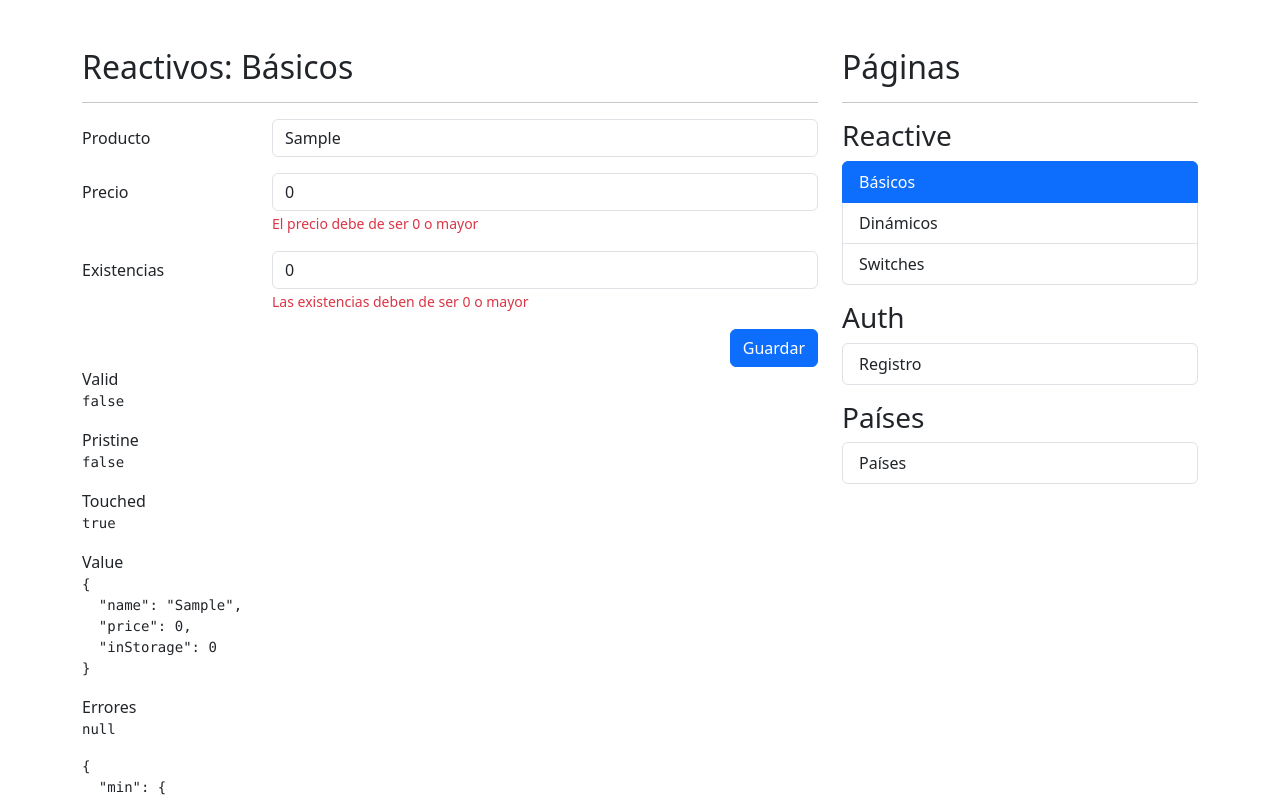
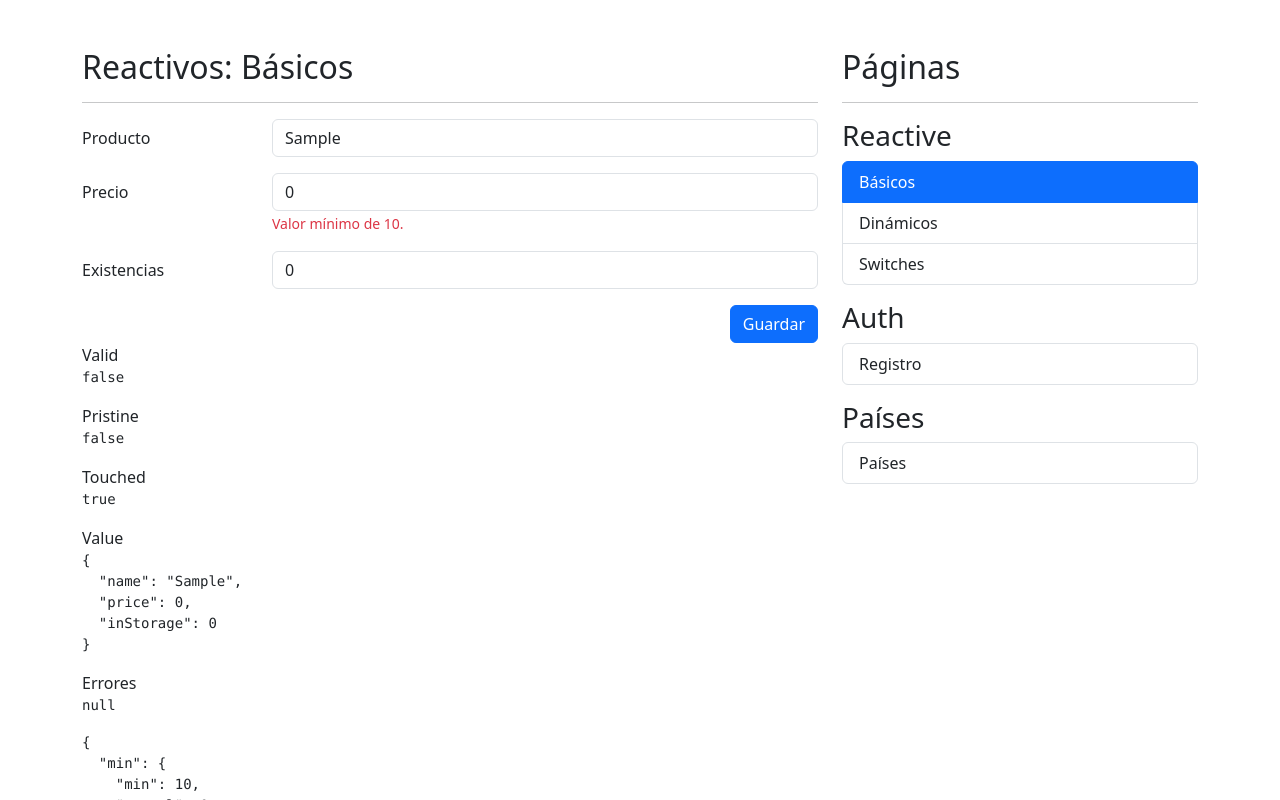
Before and after one commit to Ivanlopez-dev/reactive-forms-app, an Angular app: page /reactive/basic in a window 1280 px wide. Both pictures are taken after typing "Sample" into the empty fields and a click on the button "Guardar". Shown: the top 800 px of the page. Built offline with nearby package versions, Linux system fonts and the light colour scheme.

Commit message:
add: ✨ validation errors - improve user experience

```diff
--- a/src/app/reactive/pages/basic-page/basic-page.component.html
+++ b/src/app/reactive/pages/basic-page/basic-page.component.html
@@ -3,7 +3,7 @@
 
 <div class="row">
   <div class="col">
-    <form autocomplete="off" [formGroup]="myForm">
+    <form autocomplete="off" [formGroup]="myForm" (ngSubmit)="onSave()">
       <!-- Campo de producto -->
       <div class="mb-3 row">
         <label class="col-sm-3 col-form-label">Producto</label>
@@ -34,7 +34,12 @@
             placeholder="Precio del producto"
             formControlName="price"
           />
-          <span class="form-text text-danger"> El precio debe de ser 0 o mayor </span>
+
+          @if (isValidField('price')) {
+          <span class="form-text text-danger">
+            {{ getFieldError('price') }}
+          </span>
+          }
         </div>
       </div>
 
@@ -49,7 +54,11 @@
             formControlName="inStorage"
           />
 
-          <span class="form-text text-danger"> Las existencias deben de ser 0 o mayor </span>
+          @if (isValidField('inStorage')) {
+          <span class="form-text text-danger">
+            {{ getFieldError('inStorage') }}
+          </span>
+          }
         </div>
       </div>
 
--- a/src/app/reactive/pages/basic-page/basic-page.component.ts
+++ b/src/app/reactive/pages/basic-page/basic-page.component.ts
@@ -1,6 +1,6 @@
 import { Component, inject } from '@angular/core';
 import { JsonPipe } from '@angular/common';
-import { FormBuilder, FormControl, FormGroup, ReactiveFormsModule, Validators } from '@angular/forms';
+import { FormBuilder, FormGroup, ReactiveFormsModule, Validators } from '@angular/forms';
 
 @Component({
   selector: 'app-basic-page',
@@ -18,14 +18,12 @@
   })
 
   isValidField(fieldName: string): boolean | null {
-    // 📝 (!) A single ! means negation (empty), But a
-    //    (!!) A double !! means if there's something
-    // It is often used to check whether something exists or not, instead of returning null or an object.
-    return !!this.myForm.controls[fieldName].errors
+    return (
+      this.myForm.controls[fieldName].errors &&
+      this.myForm.controls[fieldName].touched)
   }
 
   getFieldError(fieldName: string): string | null {
-
     if (!this.myForm.controls[fieldName]) return null;
 
     const errors = this.myForm.controls[fieldName].errors ?? {};
@@ -45,4 +43,18 @@
 
     return null;
   }
+
+  onSave() {
+    if (this.myForm.invalid) {
+      this.myForm.markAllAsTouched();
+      return;
+    }
+
+    // this.myForm.reset();
+    this.myForm.reset({
+      name: '',
+      price: 10,
+      inStorage: 0
+    })
+  }
 }
```
